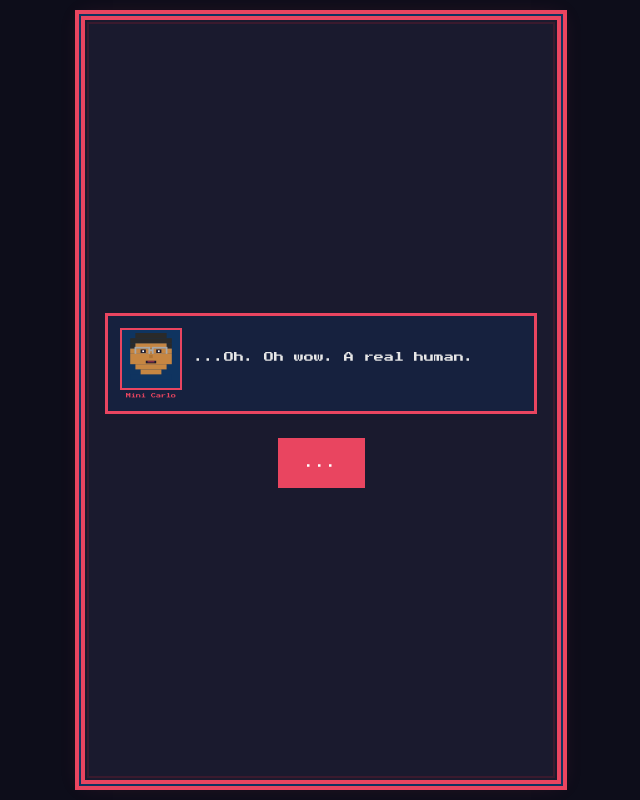
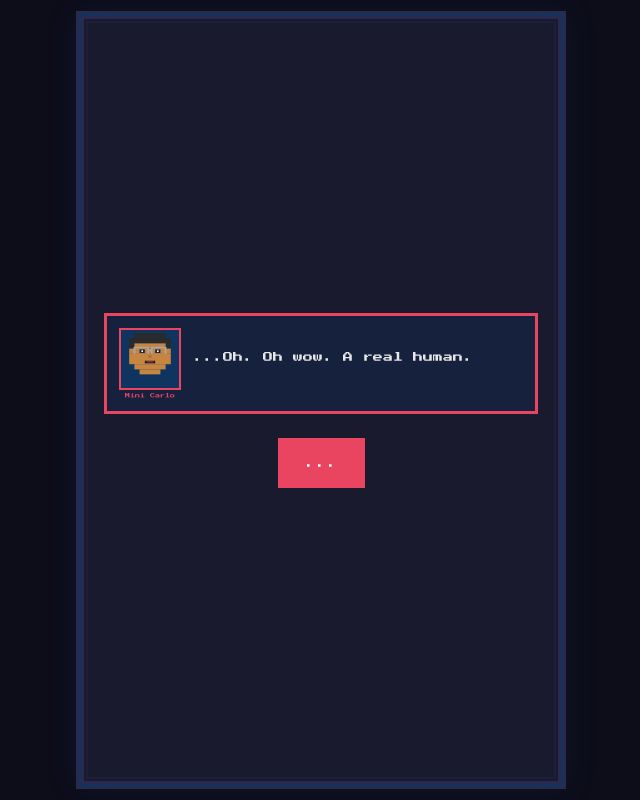
Before and after one commit to jcajuab/mini-carlo, a React (Vite) app: page / in a window 1280 px wide. Both pictures are taken after a click on the button "START". Shown: the whole page, without its empty margins (319-959 px from the left). Built offline with nearby package versions, Linux system fonts and the light colour scheme.

Commit message:
feat: add chapter headers, fix game border, and mute outer frame

```diff
--- a/src/components/Game.tsx
+++ b/src/components/Game.tsx
@@ -14,6 +14,28 @@ interface GameProps {
   dispatch: React.Dispatch<GameAction>;
 }
 
+function ChapterHeader({ title }: { title: string }) {
+  return (
+    <div
+      style={{
+        width: "100%",
+        textAlign: "center",
+        padding: "12px 0",
+        marginBottom: "8px",
+        borderBottom: "2px solid var(--border-color)",
+        fontSize: "var(--font-size-sm)",
+        color: "var(--text-accent)",
+        fontFamily: "var(--font-pixel)",
+        letterSpacing: "2px",
+        textTransform: "uppercase",
+        opacity: 0.8,
+      }}
+    >
+      {title}
+    </div>
+  );
+}
+
 export function Game({ state, dispatch }: GameProps) {
   const screen = screenMap.get(state.currentScreenName);
 
@@ -25,62 +47,87 @@ export function Game({ state, dispatch }: GameProps) {
     );
   }
 
+  let content: React.ReactNode;
+
   switch (screen.type) {
     case "start":
       return <StartMenu dispatch={dispatch} />;
 
     case "dialogue":
-      return (
+      content = (
         <DialogueScreen
           screen={screen}
           lineIndex={state.dialogueLineIndex}
           dispatch={dispatch}
         />
       );
+      break;
 
     case "choice":
-      return (
+      content = (
         <ChoiceScreen
           screen={screen}
           lineIndex={state.dialogueLineIndex}
           dispatch={dispatch}
         />
       );
+      break;
 
     case "map":
-      return (
+      content = (
         <MapScreen
           screen={screen}
           lineIndex={state.dialogueLineIndex}
           dispatch={dispatch}
         />
       );
+      break;
 
     case "image-reveal":
-      return (
+      content = (
         <ImageReveal
           screen={screen}
           lineIndex={state.dialogueLineIndex}
           dispatch={dispatch}
         />
       );
+      break;
 
     case "upload":
-      return (
+      content = (
         <PhotoUpload
           screen={screen}
           lineIndex={state.dialogueLineIndex}
           dispatch={dispatch}
         />
       );
+      break;
 
     case "quiz":
-      return <QuizScreen dispatch={dispatch} />;
+      content = <QuizScreen dispatch={dispatch} />;
+      break;
 
     case "ending":
-      return <EndingScreen state={state} dispatch={dispatch} />;
+      content = <EndingScreen state={state} dispatch={dispatch} />;
+      break;
 
     default:
       return null;
   }
+
+  return (
+    <div
+      style={{
+        display: "flex",
+        flexDirection: "column",
+        alignItems: "center",
+        width: "100%",
+        flex: 1,
+        justifyContent: "center",
+      }}
+    >
+      {screen.chapter && <ChapterHeader title={screen.chapter} />}
+      {content}
+    </div>
+  );
 }
--- a/src/content/gameFlow.ts
+++ b/src/content/gameFlow.ts
@@ -96,6 +96,7 @@ export const screens: ScreenNode[] = [
   {
     name: "coffee-entry",
     type: "dialogue",
+    chapter: "Act I \u2014 Coffee",
     lines: [
       "First stop: Coffee.",
       "Also known as: the interrogation stage.",
@@ -158,6 +159,7 @@ export const screens: ScreenNode[] = [
   {
     name: "quiz-entry",
     type: "dialogue",
+    chapter: "Act I.V \u2014 Pop Quiz",
     lines: [
       "Oh good. You survived small talk.",
       "Time to verify that information was actually retained.",
@@ -212,6 +214,7 @@ export const screens: ScreenNode[] = [
   {
     name: "activity2-entry",
     type: "dialogue",
+    chapter: "Act II \u2014 Intermission",
     lines: [
       "Phase two.",
       "Less talking. More doing.",
@@ -269,6 +272,7 @@ export const screens: ScreenNode[] = [
   {
     name: "dinner-entry",
     type: "dialogue",
+    chapter: "Act III \u2014 Dinner",
     lines: [
       "Final stage.",
       "Dinner.",
@@ -302,6 +306,7 @@ export const screens: ScreenNode[] = [
   {
     name: "ending-entry",
     type: "dialogue",
+    chapter: "Finale",
     lines: [
       "Compiling memories\u2026",
       "Do not close your eyes.",
--- a/src/index.css
+++ b/src/index.css
@@ -64,13 +64,13 @@ body {
   width: calc(100% - 32px);
   margin: 16px auto;
   background-color: var(--bg-primary);
-  border: 4px solid var(--border-color);
+  border: 3px solid #2a2a4e;
   box-shadow:
     inset 0 0 0 2px var(--bg-primary),
-    inset 0 0 0 4px #3a1a2e,
+    inset 0 0 0 4px #1e1e3a,
     0 0 0 2px #0f3460,
-    0 0 0 6px var(--border-color),
-    0 0 20px rgba(233, 69, 96, 0.15);
+    0 0 0 5px #2a2a4e,
+    0 0 30px rgba(15, 52, 96, 0.3);
   position: relative;
 }
 
--- a/src/types.ts
+++ b/src/types.ts
@@ -38,6 +38,7 @@ export interface ScreenNode {
   options?: string[];
   asset?: string;
   activityId?: string;
+  chapter?: string;
   continueLabel?: string;
   next?: string | ((state: GameState) => string);
 }
```
